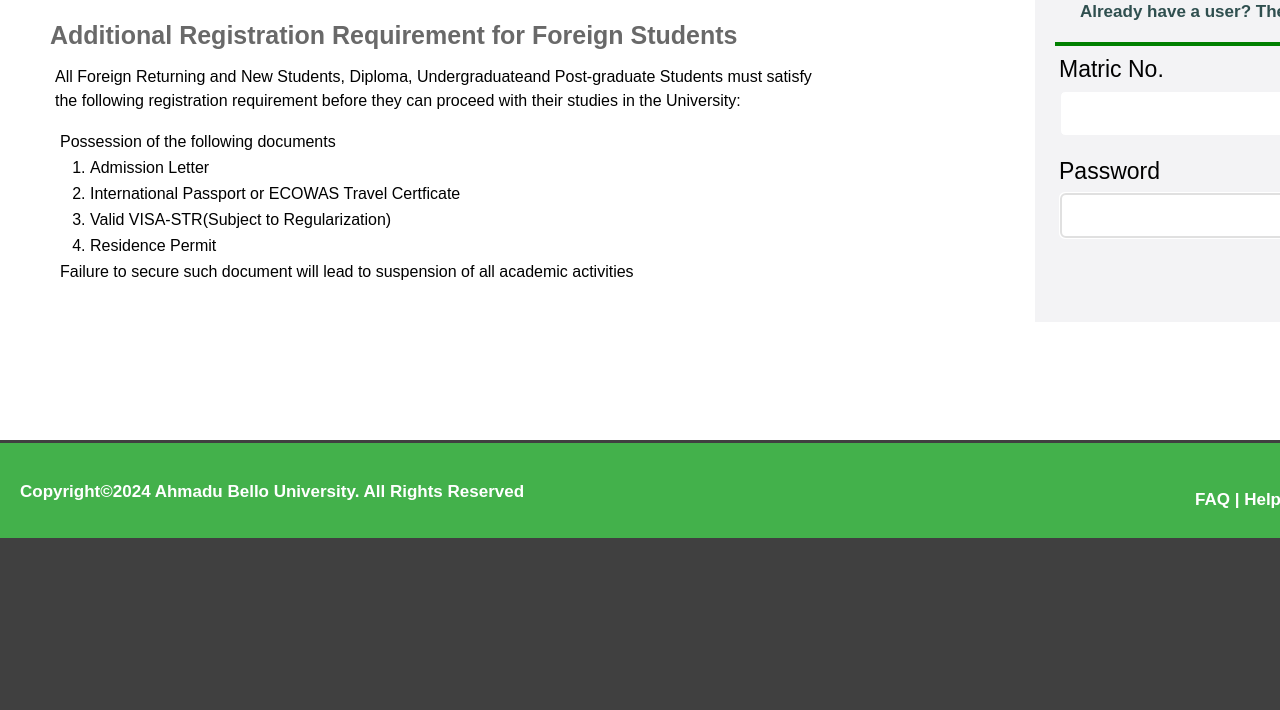
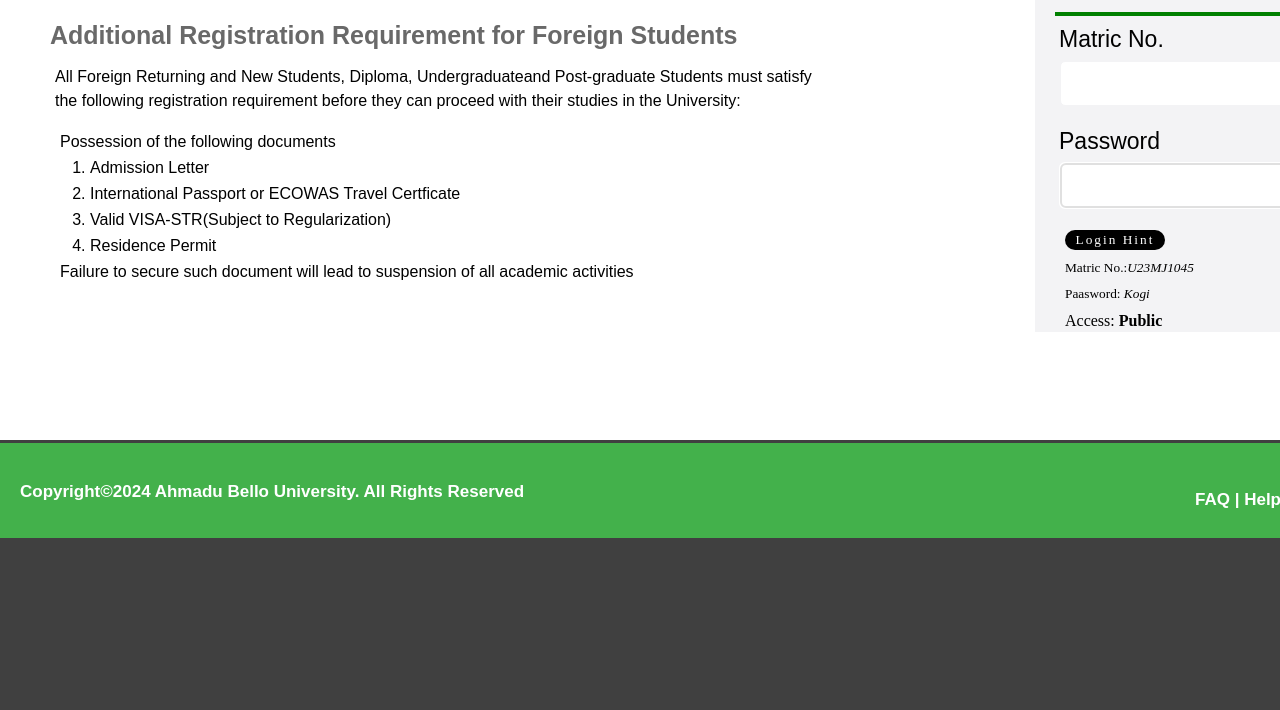
Before and after one commit to Muhammed-jamiu/customized-ABU-student-portal, a plain HTML site: page index.html in a window 1280 px wide. Shown: the part 390-1100 px from the top of the page. Drawn offline with Linux system fonts and the light colour scheme.

Commit message:
second commit

```diff
--- a/index.css
+++ b/index.css
@@ -69,12 +69,12 @@
   position: relative;
   left: 1005px;
   margin: 30px;
-  bottom: 520px;
+  bottom: 550px;
   /* border: 2px solid black; */
   display: flex;
   flex-direction: column;
   width: 400px;
-  height: 460px;
+  height: 500px;
   background-color: #f3f3f5;
 }
 #login h3 {
@@ -200,3 +200,31 @@
   color: white;
   margin: 0px 10px 0px 5px;
 }
+
+.hint {
+  margin-top: 50px;
+  display: flex;
+  flex-direction: column;
+  gap: 10px;
+}
+.loghint {
+  background-color: black;
+  border-radius: 10px;
+  color: white;
+  width: 100px;
+  height: 20px;
+  display: flex;
+  justify-content: center;
+  align-items: center;
+  letter-spacing: 2px;
+}
+
+.hint small {
+  margin-left: 30px;
+}
+.hint strong {
+  margin-right: 5px;
+}
+.hint span {
+  margin-left: 30px;
+}
--- a/index.html
+++ b/index.html
@@ -95,6 +95,12 @@
             />
 
             <button id="btn"><a class="btn" href="Home.html">Login</a></button>
+            <div class="hint">
+              <small class="loghint">Login Hint</small>
+              <small>Matric No.:<em class="me">U23MJ1045</em></small>
+              <small>Paasword: <em class="me">Kogi</em></small>
+              <span>Access: <strong>Public</strong></span>
+            </div>
           </form>
         </div>
       </div>
```
Also changed, not shown: 4 other files.
